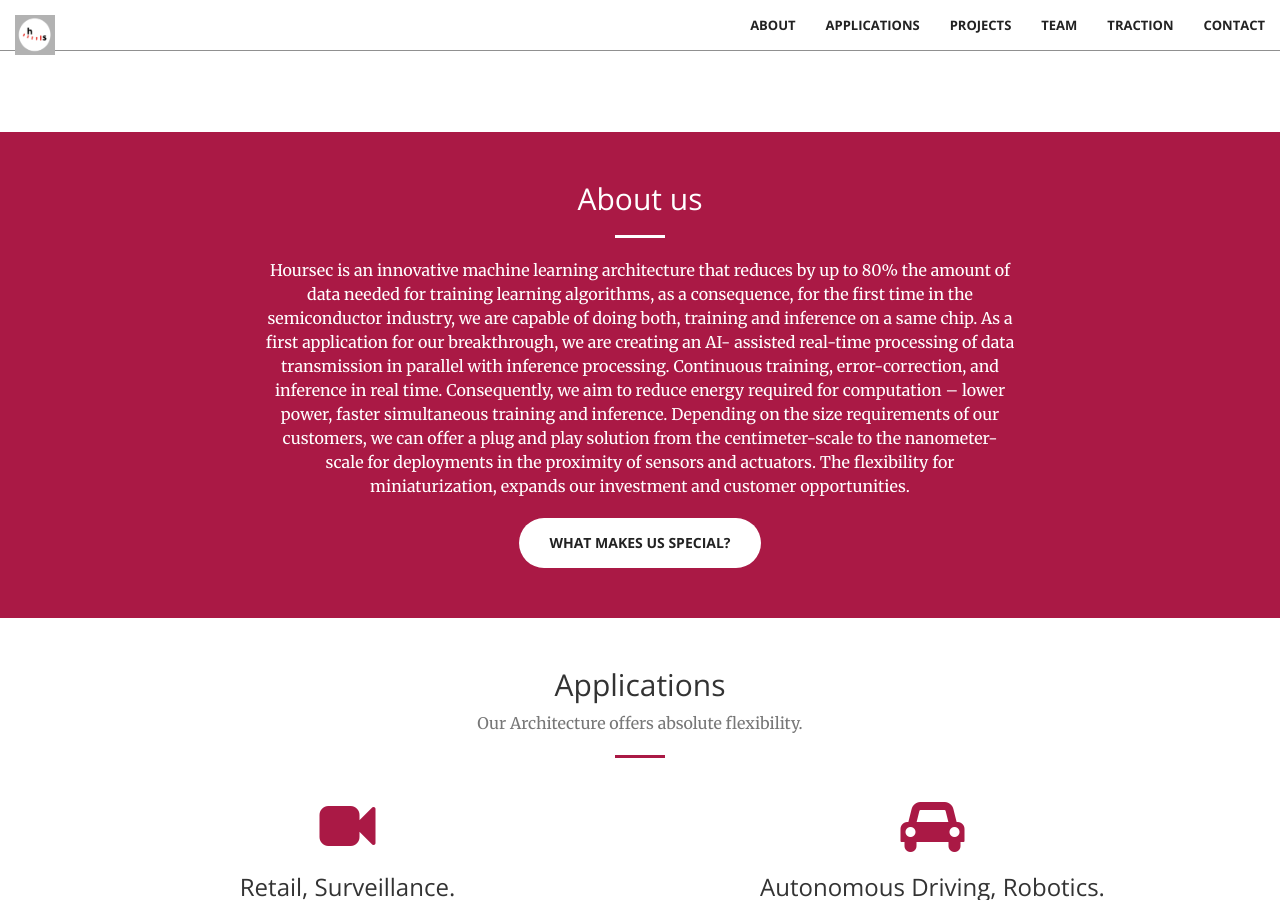
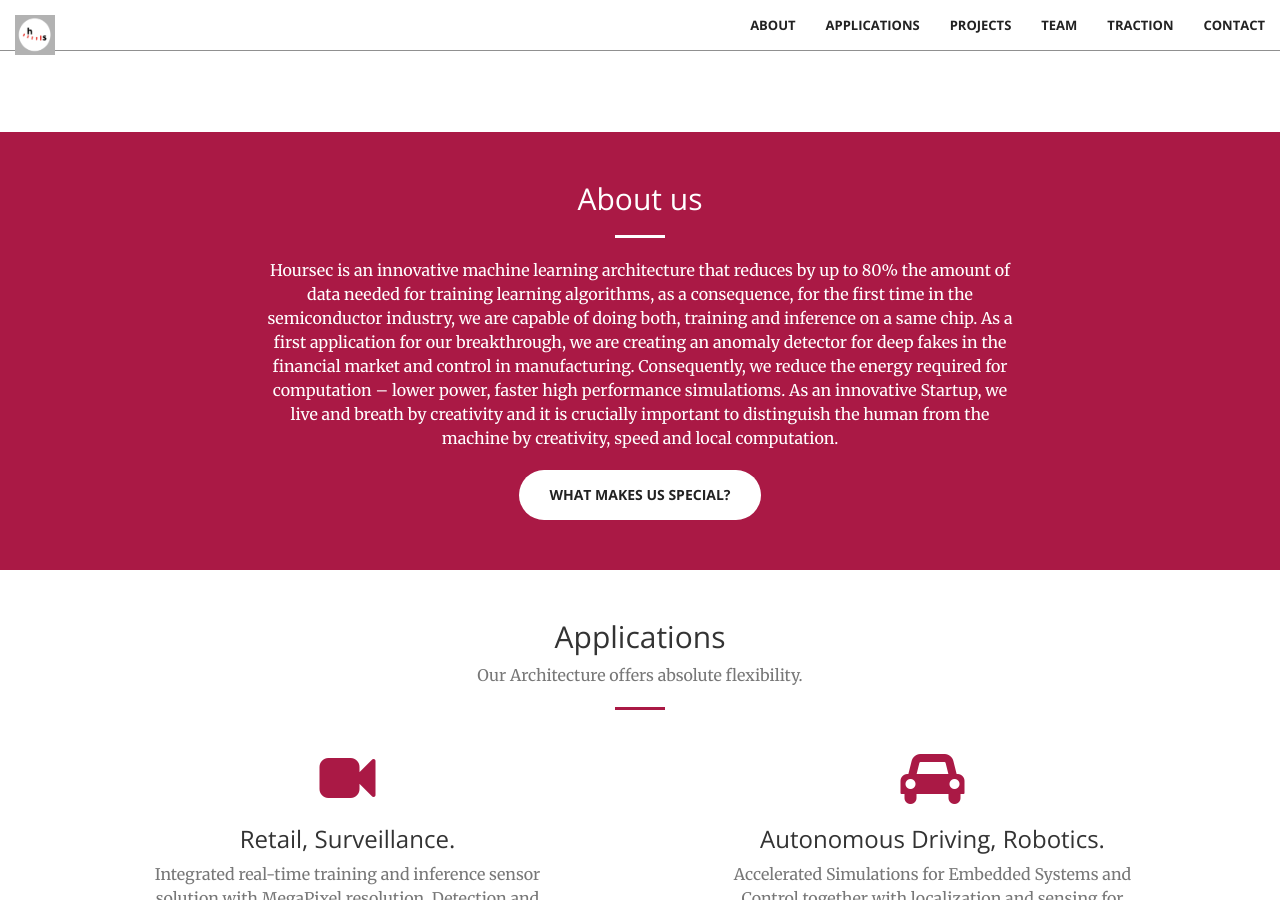
Before and after one commit to hoursec/github.io, a Jekyll site: the page built from index.html, in a window 1280 px wide and 900 px high, scrolled down 768 px. Built offline with Jekyll 4.4.1, drawn with Linux system fonts in a browser that asks for light colours.

Commit message:
Update call-to-action.html

```diff
--- a/_includes/call-to-action.html
+++ b/_includes/call-to-action.html
@@ -8,14 +8,11 @@
 			Hoursec is an innovative machine learning architecture that reduces by up to 80% the amount of
 			data needed for training learning algorithms, as a consequence, for the first time in the
 			semiconductor industry, we are capable of doing both, training and inference on a same chip.
-			As a first application for our breakthrough, we are creating an AI- assisted real-time
-			processing of data transmission in parallel with inference processing.  Continuous training,
-			error-correction, and inference in real time.  Consequently, we aim to reduce energy required
-			for computation – lower power, faster simultaneous training and inference.  Depending on the
-			size requirements of our customers, we can offer a plug and play solution from the
-			centimeter-scale to the nanometer-scale for deployments in the proximity of sensors and
-			actuators. The flexibility for miniaturization, expands our investment and customer
-			opportunities.
+			As a first application for our breakthrough, we are creating an anomaly detector for deep fakes in
+			the financial market and control in manufacturing. Consequently, we reduce the energy required
+			for computation – lower power, faster high performance simulatioms. As an innovative
+			Startup, we live and breath by creativity and it is crucially important to distinguish the human
+			from the machine by creativity, speed and local computation.
                 </p>
 
                 <!--<a href="#contact" class="btn btn-default btn-xl">Get Started!</a>-->
```
